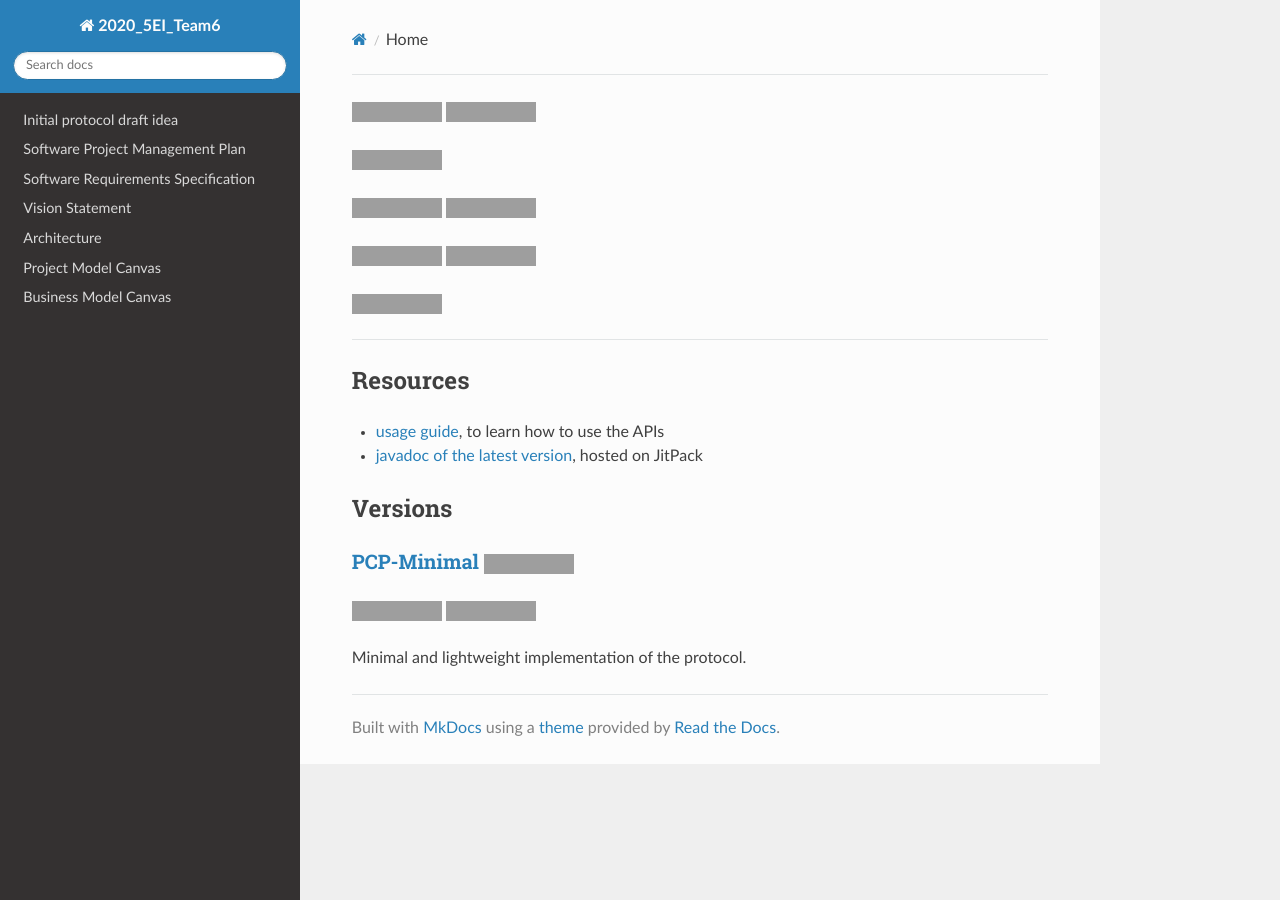
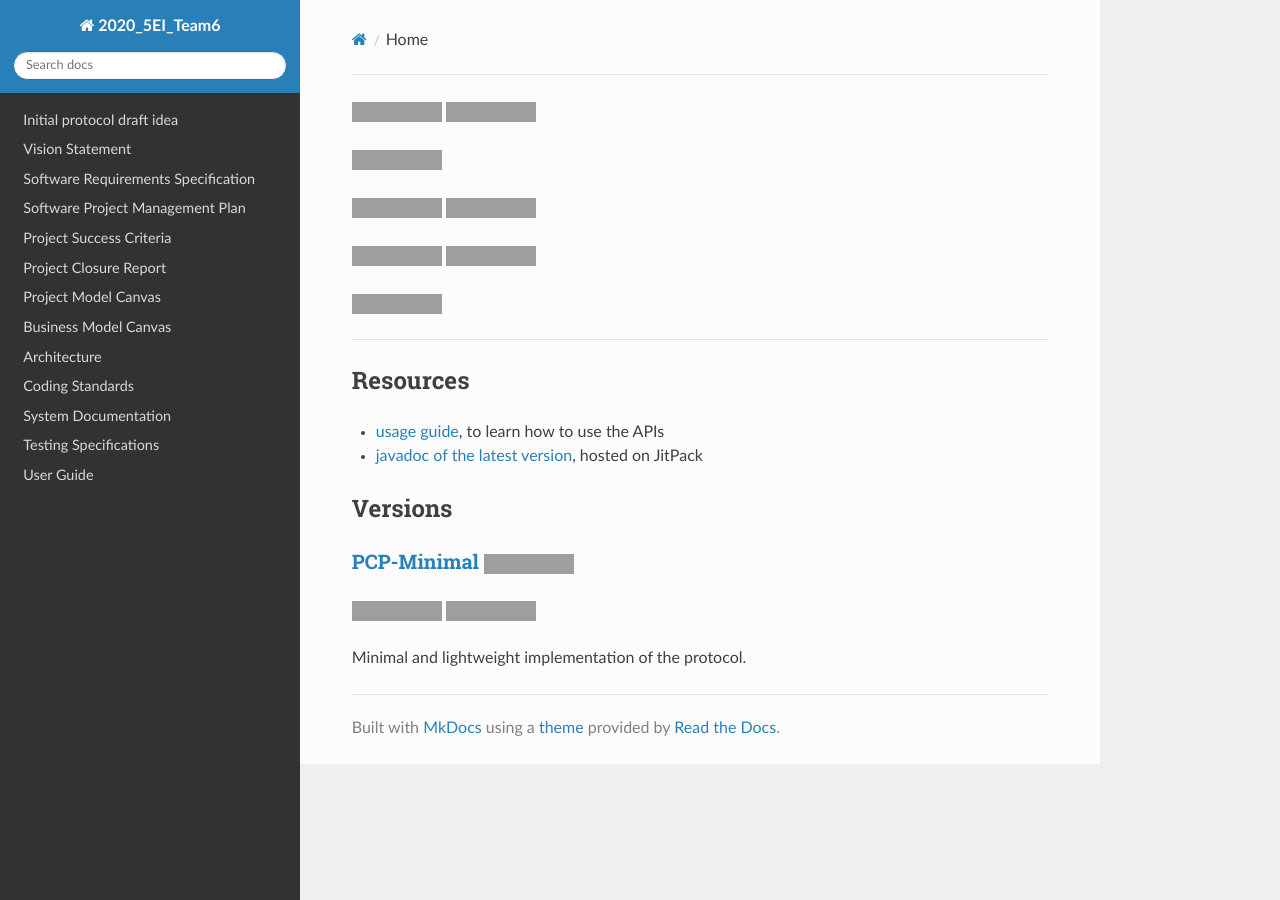
Before and after one commit to JacopoWolf/PotatoChatProtocol, an MkDocs documentation site: the page built from docs/index.md, in a window 1280 px wide. Built offline with MkDocs 1.6.1, drawn with Linux system fonts in a browser that asks for light colours; nearby versions of some CDN libraries; grey boxes are pictures that could not be loaded.

Commit message:
Update mkdocs.yml

```diff
--- a/mkdocs.yml
+++ b/mkdocs.yml
@@ -1,12 +1,27 @@
 site_name: 2020_5EI_Team6
 nav:
     - 'Initial protocol draft idea': 'PCP.md'
+    - 'Vision Statement': 'process/visionstatement.md'
+
+    - 'Software Requirements Specification': 'process/srs.md'
     - 'Software Project Management Plan': 'process/spmp.md'
-    - 'Software Requirements Specification': 'process/srs.md'
-    - 'Vision Statement': 'process/visionstatement.md'
-    - 'Architecture': 'product/architecture.md'
+    - 'Project Success Criteria' : 'process/projectsuccesscriteria.md'
+
+    # 'Memo of Understanding' : 'process/memoofunderstanding.md'
+    # 'Project Status Report' : 'process/statusreport.md'
+    - 'Project Closure Report': 'process/closurereport.md'
+    # 'Project Release Plan' : 'process/releaseplan.md'
+
     - 'Project Model Canvas': 'img/Project_Model_Canvas.pdf'
     - 'Business Model Canvas': 'img/business_model_canvas.pdf'
+
+    - 'Architecture': 'product/architecture.md'
+    - 'Coding Standards' : 'product/codingstandards.md'
+    - 'System Documentation' : 'product/systemdocumentation.md'
+    - 'Testing Specifications' : 'product/testingspecifications.md'
+    - 'User Guide' : 'product/usageguide.md'
+
+
 
 theme:
     name: readthedocs
```
